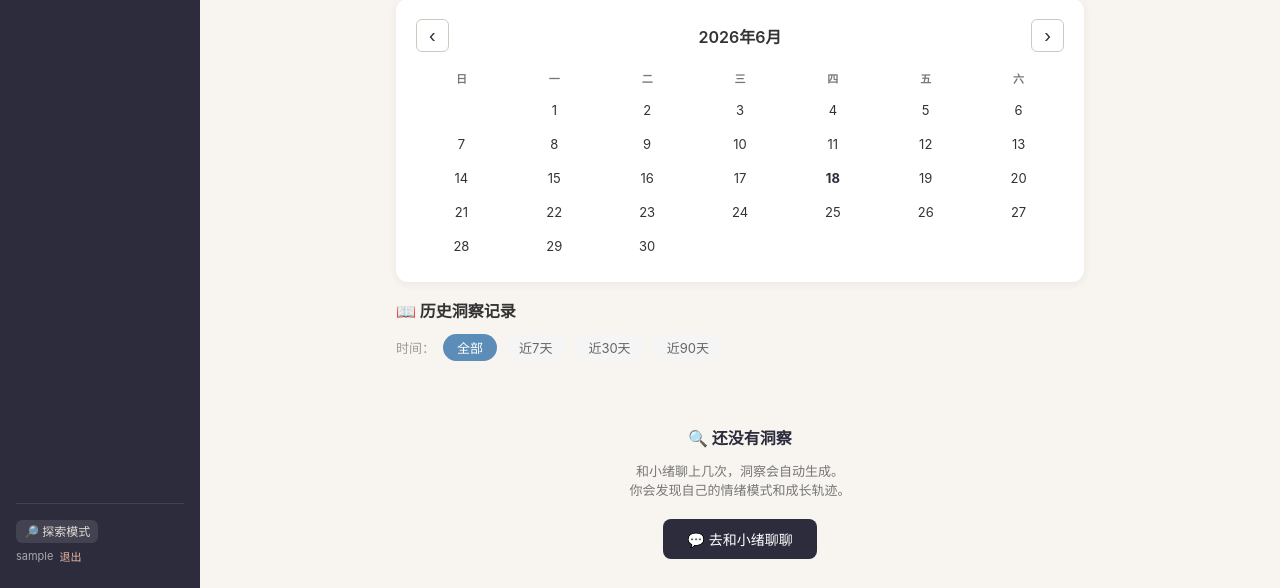
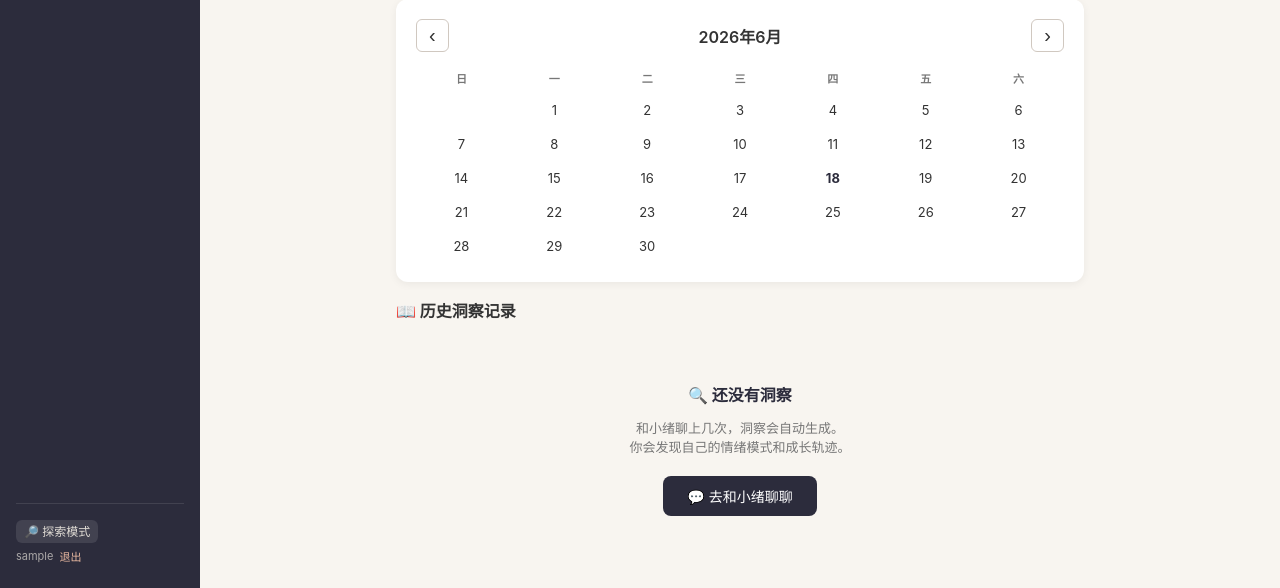
Before and after one commit to zzzmy77/xiaoxu-self-observation, a Flask app: page /insights/ in a window 1280 px wide. Shown: the part 467-1055 px from the top of the page. Run offline with Flask 3, Linux system fonts and the light colour scheme; the visitor is signed in with stand-in values (Sample User, id 1); data that the repository does not hold is empty.

Commit message:
cleanup: 删时间筛选按钮和days参数，只保留日历

```diff
--- a/routes/insights.py
+++ b/routes/insights.py
@@ -1,6 +1,6 @@
 """Insights routes — cross-session analysis."""
 import json
-from datetime import datetime, timezone, timedelta, date
+from datetime import date
 from flask import Blueprint, render_template, jsonify, request
 from flask_login import current_user, login_required
 from collections import Counter
@@ -17,15 +17,11 @@ insights_bp = Blueprint("insights", __name__, url_prefix="/insights")
 @login_required
 def index():
     user = current_user
-    days = request.args.get("days", 0, type=int)
-
-    query = Insight.query.filter_by(user_id=user.id)
-    if days > 0:
-        cutoff = datetime.now(timezone.utc) - timedelta(days=days)
-        query = query.filter(Insight.created_at >= cutoff)
-
-    insights = query.order_by(Insight.created_at.desc()).all()
-    return render_template("insights.html", user=user, insights=insights, selected_days=days)
+    insights = (Insight.query
+                .filter_by(user_id=user.id)
+                .order_by(Insight.created_at.desc())
+                .all())
+    return render_template("insights.html", user=user, insights=insights)
 
 
 # ── Calendar API ──
--- a/templates/insights.html
+++ b/templates/insights.html
@@ -35,13 +35,6 @@
     <!-- Historical insight list -->
     <div class="insight-list">
         <h3>📖 历史洞察记录</h3>
-        <div class="time-filter">
-            <span class="time-filter-label">时间：</span>
-            <a href="?days=0" class="filter-btn{% if selected_days == 0 %} active{% endif %}">全部</a>
-            <a href="?days=7" class="filter-btn{% if selected_days == 7 %} active{% endif %}">近7天</a>
-            <a href="?days=30" class="filter-btn{% if selected_days == 30 %} active{% endif %}">近30天</a>
-            <a href="?days=90" class="filter-btn{% if selected_days == 90 %} active{% endif %}">近90天</a>
-        </div>
         {% if insights %}
             {% for insight in insights %}
                 <div class="insight-card" data-date="{{ insight.created_at.date().isoformat() if insight.created_at else '' }}">
@@ -151,12 +144,7 @@
     padding: 4px 0;
 }
 
-/* 时间筛选 */
-.time-filter {
-    display: flex; align-items: center; gap: 8px;
-    margin: 12px 0 16px 0;
-}
-.time-filter-label { font-size: 13px; color: #999; }
+/* filter-btn 保留（清除筛选按钮用） */
 .filter-btn {
     padding: 4px 14px; border-radius: 20px;
     font-size: 13px; color: #666;
```
